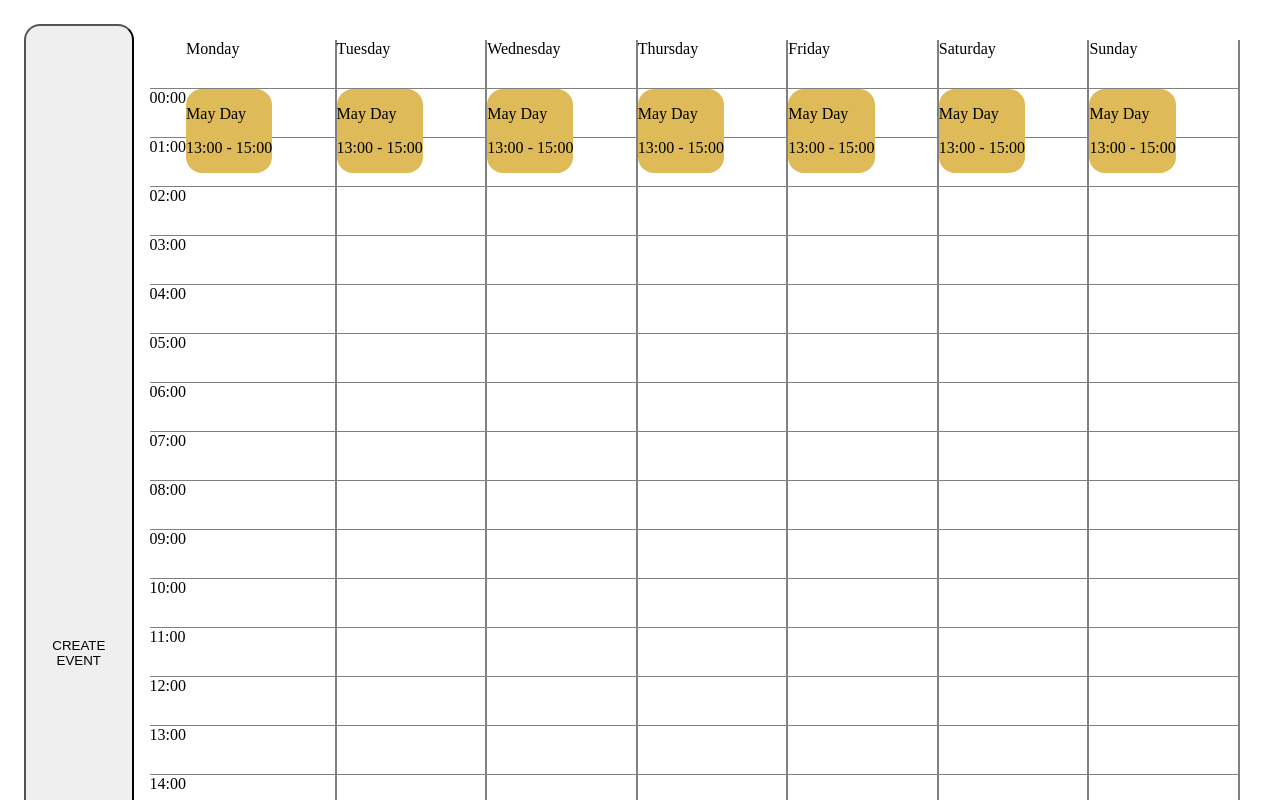
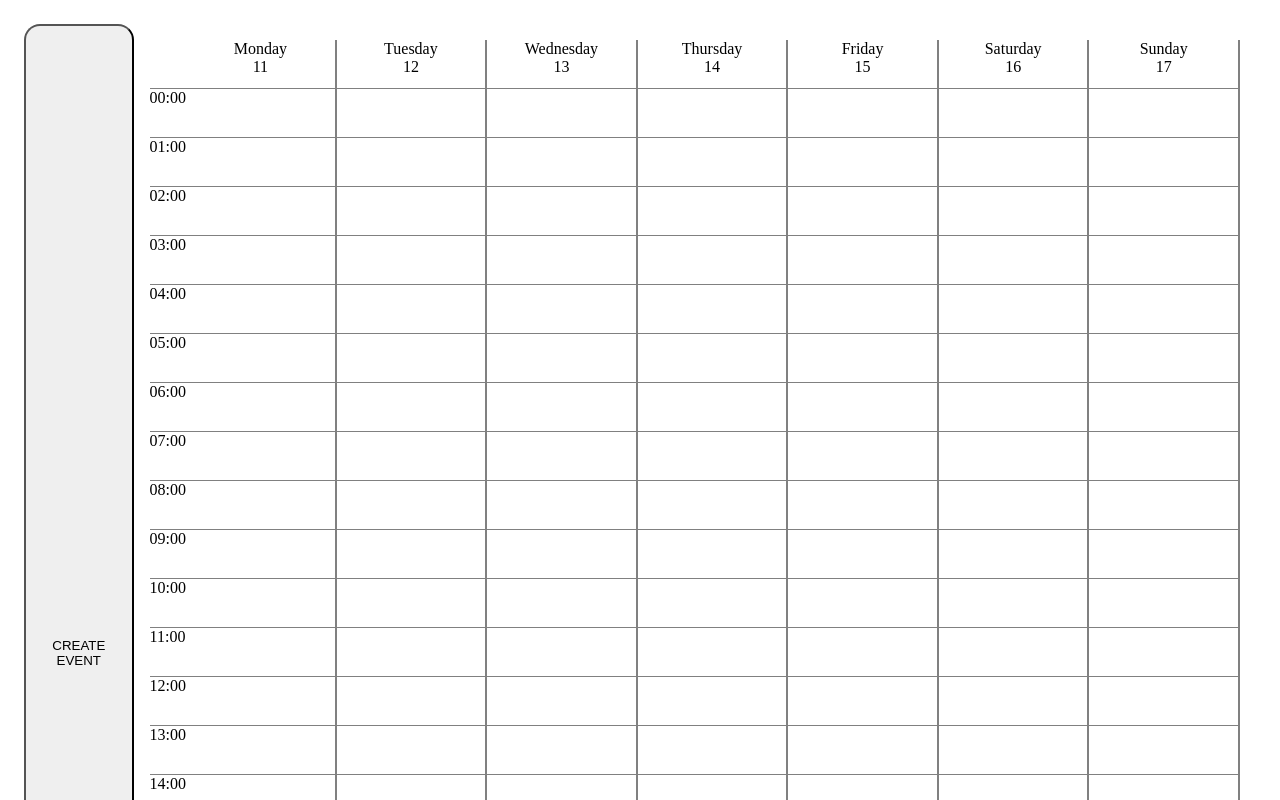
Before and after one commit to maylynn-ng/simple-calendar, a React (Create React App) app: page / in a window 1280 px wide. Shown: the top 800 px of the page. Built offline with nearby package versions, Linux system fonts and the light colour scheme.

Commit message:
feat: event position calculations

```diff
--- a/src/App.tsx
+++ b/src/App.tsx
@@ -1,16 +1,19 @@
 import { useState } from 'react';
 import { ThemeProvider } from 'styled-components';
 import { Dashboard } from './components';
-import { EventContext, theme } from './utils';
+import { EventContext, theme, getCurrentWeekDates } from './utils';
 import type { IEvent } from './utils';
 
 function App() {
   const [events, setEvents] = useState<IEvent[]>([]);
+  const [currentWeekDates, setCurrentWeekDates] = useState(
+    getCurrentWeekDates()
+  );
 
   return (
     <div className="App">
       <ThemeProvider theme={theme}>
-        <EventContext.Provider value={{ events, setEvents }}>
+        <EventContext.Provider value={{ events, setEvents, currentWeekDates }}>
           <Dashboard />
         </EventContext.Provider>
       </ThemeProvider>
--- a/src/components/CreateEvent/CreateEvent.tsx
+++ b/src/components/CreateEvent/CreateEvent.tsx
@@ -15,7 +15,11 @@ const CreateContainerDiv = styled.div`
   `}
 `;
 
-export const CreateEvent = () => {
+interface ICreateEventProps {
+  onSuccess: () => void;
+}
+
+export const CreateEvent = ({ onSuccess }: ICreateEventProps) => {
   const { setEvents } = useContext(EventContext);
   const dateNow = new Date(Date.now());
 
@@ -24,11 +28,12 @@ export const CreateEvent = () => {
     date: moment(dateNow).format('YYYY-MM-DD'),
     startTime: moment(dateNow).format('HH:mm'),
     endTime: moment(dateNow.getTime() + 3600 * 1000).format('HH:mm'),
-    color: '#DEBB58' as keyof typeof theme.eventColors,
+    color: 'yellow' as keyof typeof theme.eventColors,
   });
 
   const onSubmit = () => {
     setEvents(existing => [...existing, formData]);
+    onSuccess();
   };
 
   return (
--- a/src/components/Dashboard/Dashboard.tsx
+++ b/src/components/Dashboard/Dashboard.tsx
@@ -47,7 +47,7 @@ export const Dashboard = () => {
       <Grid />
       {modalState.state === 'create-event' && (
         <Modal onOutsideClick={() => setModalState({ state: 'none' })}>
-          <CreateEvent />
+          <CreateEvent onSuccess={() => setModalState({ state: 'none' })} />
         </Modal>
       )}
     </DashboardContainerDiv>
--- a/src/components/Day/Day.tsx
+++ b/src/components/Day/Day.tsx
@@ -1,8 +1,10 @@
 import styled from 'styled-components';
+import { useContext } from 'react';
+import moment from 'moment';
 
 import { HourContainerDiv } from '../Grid';
+import { EventContext, hours } from '../../utils';
 import { Event } from '../Event';
-import { hours } from '../../utils';
 
 const DayContainerDiv = styled.div`
   position: relative;
@@ -11,23 +13,46 @@ const DayContainerDiv = styled.div`
   min-width: 4rem;
 
   border-right: solid 2px grey;
+
+  .day-heading {
+    display: flex;
+    flex-direction: column;
+
+    text-align: center;
+  }
 `;
 
-interface DayProps {
+interface IDayProps {
   day: string;
+  date: Date;
 }
 
-export const Day = ({ day }: DayProps) => {
+export const Day = ({ day, date }: IDayProps) => {
+  const { events } = useContext(EventContext);
+
+  const todaysEvents = events.filter(
+    event =>
+      moment(event.date).format('YYYY-MM-DD') ===
+      moment(date).format('YYYY-MM-DD')
+  );
+
   return (
     <DayContainerDiv>
-      <HourContainerDiv>{day}</HourContainerDiv>
+      {todaysEvents.map((event, i) => (
+        <Event
+          key={`event-${event.date}-${i}`}
+          name={event.name}
+          startTime={event.startTime}
+          endTime={event.endTime}
+          color={event.color}
+        />
+      ))}
 
-      <Event
-        name={'May Day'}
-        startTime={'13:00'}
-        endTime={'15:00'}
-        color={'yellow'}
-      />
+      <HourContainerDiv className="day-heading">
+        <span>{day}</span>
+        <span>{date.getDate()}</span>
+      </HourContainerDiv>
+
       {hours.map((hour, i) => (
         <HourContainerDiv key={`hour-${i}`} />
       ))}
--- a/src/components/Event/Event.tsx
+++ b/src/components/Event/Event.tsx
@@ -2,13 +2,19 @@ import styled, { css } from 'styled-components';
 
 import { IEvent } from '../../utils';
 
-const EventContainerDiv = styled.div<{ color: IEvent['color'] }>`
-  ${({ color, theme }) => css`
+const EventContainerDiv = styled.div<{
+  color: IEvent['color'];
+  height: number;
+  top: number;
+}>`
+  ${({ color, theme, height, top }) => css`
     position: absolute;
+    top: ${top}%;
 
+    height: ${height}%;
     border-radius: ${theme.borderRadius};
 
-    background-color: ${theme.eventColors[color]};
+    background-color: ${theme.eventColors['yellow']};
   `}
 `;
 
@@ -20,8 +26,14 @@ interface IEventProps {
 }
 
 export const Event = ({ name, startTime, endTime, color }: IEventProps) => {
+  const startTimeInMinutes = calcTimeInMinutes(startTime);
+  const endTimeInMinutes = calcTimeInMinutes(endTime);
+
   return (
-    <EventContainerDiv color={color}>
+    <EventContainerDiv
+      color={color}
+      height={calcHeight({ startTimeInMinutes, endTimeInMinutes })}
+      top={calcStartPositionPercentage(startTimeInMinutes)}>
       <p>{name}</p>
       <p>
         {startTime} - {endTime}
@@ -29,3 +41,25 @@ export const Event = ({ name, startTime, endTime, color }: IEventProps) => {
     </EventContainerDiv>
   );
 };
+
+// EVENT PLACEMENT CALCULATIONS
+const calcTimeInMinutes = (time: string) => {
+  const splitTime = time.split(':');
+  return +splitTime[0] * 60 + +splitTime[1];
+};
+
+const calcStartPositionPercentage = (timeInMinutes: number) => {
+  const minutesInDay = 1440;
+  return (timeInMinutes / minutesInDay) * 100;
+};
+
+const calcHeight = ({
+  startTimeInMinutes,
+  endTimeInMinutes,
+}: {
+  startTimeInMinutes: number;
+  endTimeInMinutes: number;
+}) => {
+  const minutesInDay = 1440;
+  return ((endTimeInMinutes - startTimeInMinutes) / minutesInDay) * 100;
+};
--- a/src/components/Grid/Grid.tsx
+++ b/src/components/Grid/Grid.tsx
@@ -1,7 +1,8 @@
 import styled, { css } from 'styled-components';
 
 import { Day } from '../Day';
-import { hours, days } from '../../utils';
+import { hours, EventContext } from '../../utils';
+import { useContext } from 'react';
 
 const GridContainerDiv = styled.div`
   display: flex;
@@ -10,10 +11,6 @@ const GridContainerDiv = styled.div`
   padding: 1rem;
 
   height: 100%;
-  width: 100%;
-`;
-
-const DaysContainerDiv = styled.div`
   width: 100%;
 `;
 
@@ -26,6 +23,8 @@ export const HourContainerDiv = styled.div`
 `;
 
 export const Grid = () => {
+  const { currentWeekDates } = useContext(EventContext);
+
   return (
     <GridContainerDiv>
       <div>
@@ -36,8 +35,8 @@ export const Grid = () => {
           </HourContainerDiv>
         ))}
       </div>
-      {days.map(day => (
-        <Day key={day} day={day} />
+      {Object.entries(currentWeekDates).map(([day, date]) => (
+        <Day key={day} day={day} date={date} />
       ))}
     </GridContainerDiv>
   );
--- a/src/utils/constants.ts
+++ b/src/utils/constants.ts
@@ -12,11 +12,21 @@ export const hours = Array.from(
 );
 
 export const days = [
+  'Sunday',
   'Monday',
   'Tuesday',
   'Wednesday',
   'Thursday',
   'Friday',
   'Saturday',
-  'Sunday',
 ];
+
+export const dayDateMap = {
+  Monday: '',
+  Tuesday: '',
+  Wednesday: '',
+  Thursday: '',
+  Friday: '',
+  Saturday: '',
+  Sunday: '',
+};
--- a/src/utils/context.ts
+++ b/src/utils/context.ts
@@ -1,9 +1,11 @@
 import React from 'react';
-import { IEvent } from './types';
+import { getCurrentWeekDates } from './utils';
+import type { ICurrentWeek, IEvent } from './types';
 
 interface IEventContext {
   events: IEvent[];
   setEvents: React.Dispatch<React.SetStateAction<IEvent[]>>;
+  currentWeekDates: ICurrentWeek;
 }
 
 export const EventContext = React.createContext<IEventContext>({
@@ -11,4 +13,5 @@ export const EventContext = React.createContext<IEventContext>({
   setEvents: () => {
     console.log('context not found');
   },
+  currentWeekDates: getCurrentWeekDates(),
 });
--- a/src/utils/index.ts
+++ b/src/utils/index.ts
@@ -2,3 +2,4 @@ export * from './constants';
 export * from './context';
 export * from './types';
 export * from './theme';
+export * from './utils';
--- a/src/utils/types.ts
+++ b/src/utils/types.ts
@@ -1,8 +1,12 @@
 import { theme } from './theme';
+import { dayDateMap } from './constants';
 
 export interface IEvent {
   name: string;
+  date: string;
   startTime: string;
   endTime: string;
   color: keyof typeof theme.eventColors;
 }
+
+export type ICurrentWeek = Record<keyof typeof dayDateMap, Date>;
--- /dev/null
+++ b/src/utils/utils.ts
@@ -0,0 +1,22 @@
+import { days, dayDateMap } from './constants';
+import { ICurrentWeek } from './types';
+
+export const getCurrentWeekDates = () => {
+  const now = new Date();
+  const currentWeek: Partial<ICurrentWeek> = {};
+
+  const week = [];
+  // Starting Monday not Sunday
+  now.setDate(now.getDate() - now.getDay() + 1);
+  for (var i = 0; i < 7; i++) {
+    week.push(new Date(now));
+    now.setDate(now.getDate() + 1);
+  }
+
+  week.forEach(day => {
+    const dayName = days[day.getDay()];
+    currentWeek[dayName as keyof typeof dayDateMap] = day;
+  });
+
+  return currentWeek as ICurrentWeek;
+};
```
